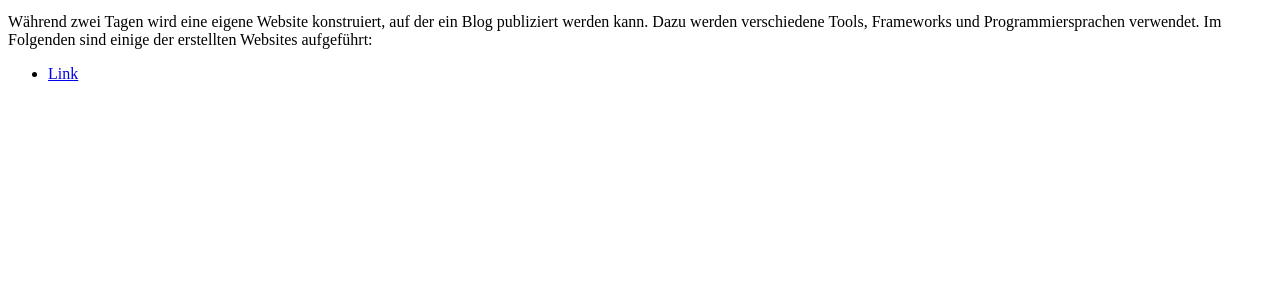
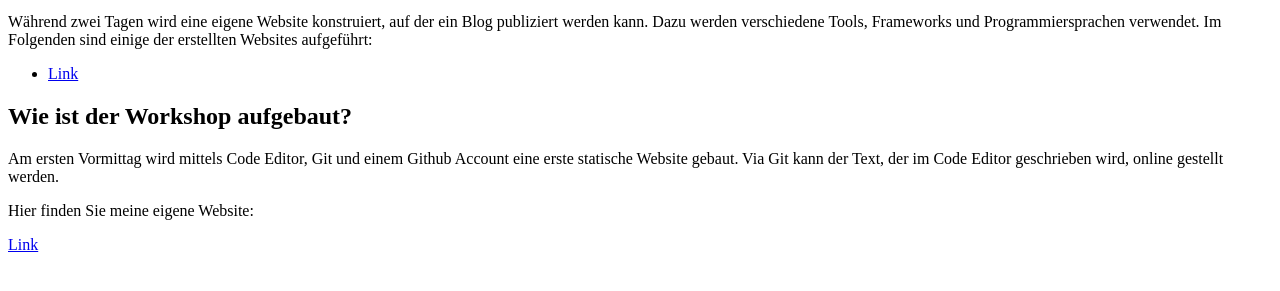
Before and after one commit to mariannekunz/mariannekunz.github.io, a plain HTML site: page index.html in a window 1280 px wide. Shown: the part 127-418 px from the top of the page. Drawn offline with Linux system fonts and the light colour scheme.

Commit message:
eigene website hinzugefügt

```diff
--- a/index.html
+++ b/index.html
@@ -12,3 +12,8 @@ just follow the white rabbit!
     <p> Während zwei Tagen wird eine eigene Website konstruiert, auf der ein Blog publiziert werden kann. Dazu werden verschiedene Tools, Frameworks und Programmiersprachen verwendet. Im Folgenden sind einige der erstellten Websites aufgeführt: </p>
     <ul>
       <li><a href="http://google.com">Link</a></li>
+    </ul>
+    <h2> Wie ist der Workshop aufgebaut? </h2>
+    <p> Am ersten Vormittag wird mittels Code Editor, Git und einem Github Account eine erste statische Website gebaut. Via Git kann der Text, der im Code Editor geschrieben wird, online gestellt werden.</p>
+    <p> Hier finden Sie meine eigene Website: </p>
+    <a href="https://mariannekunz.github.io/">Link</a>
```
